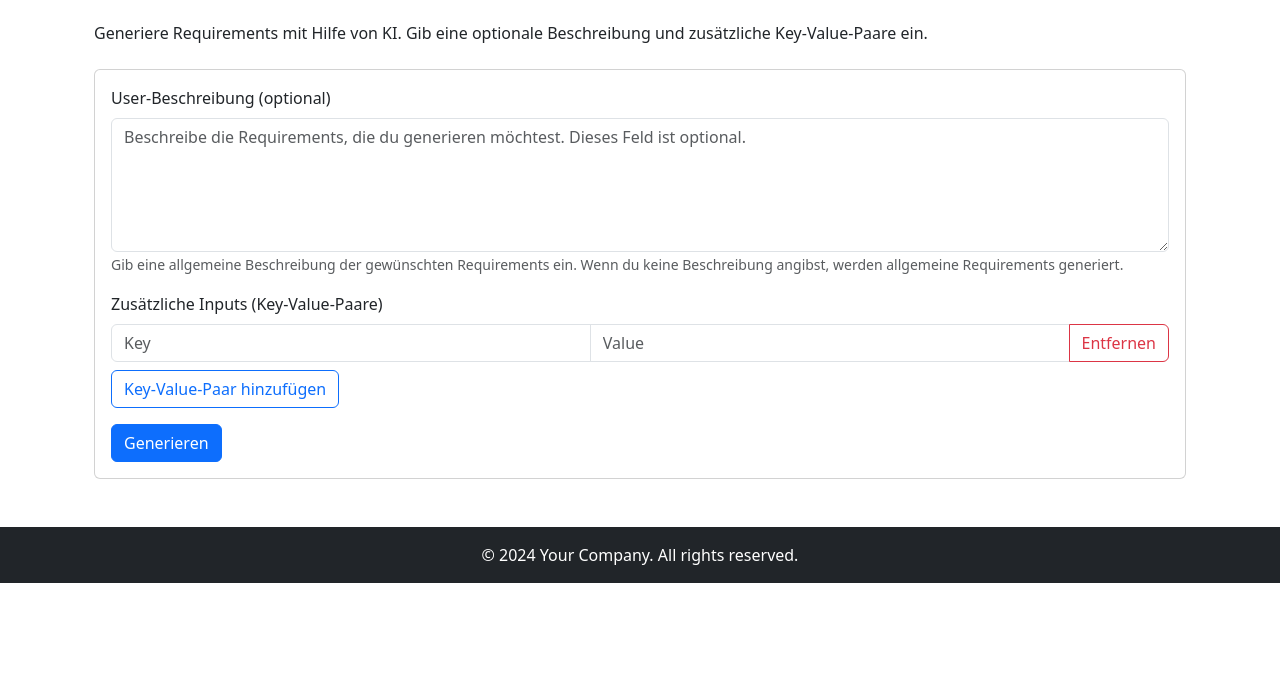
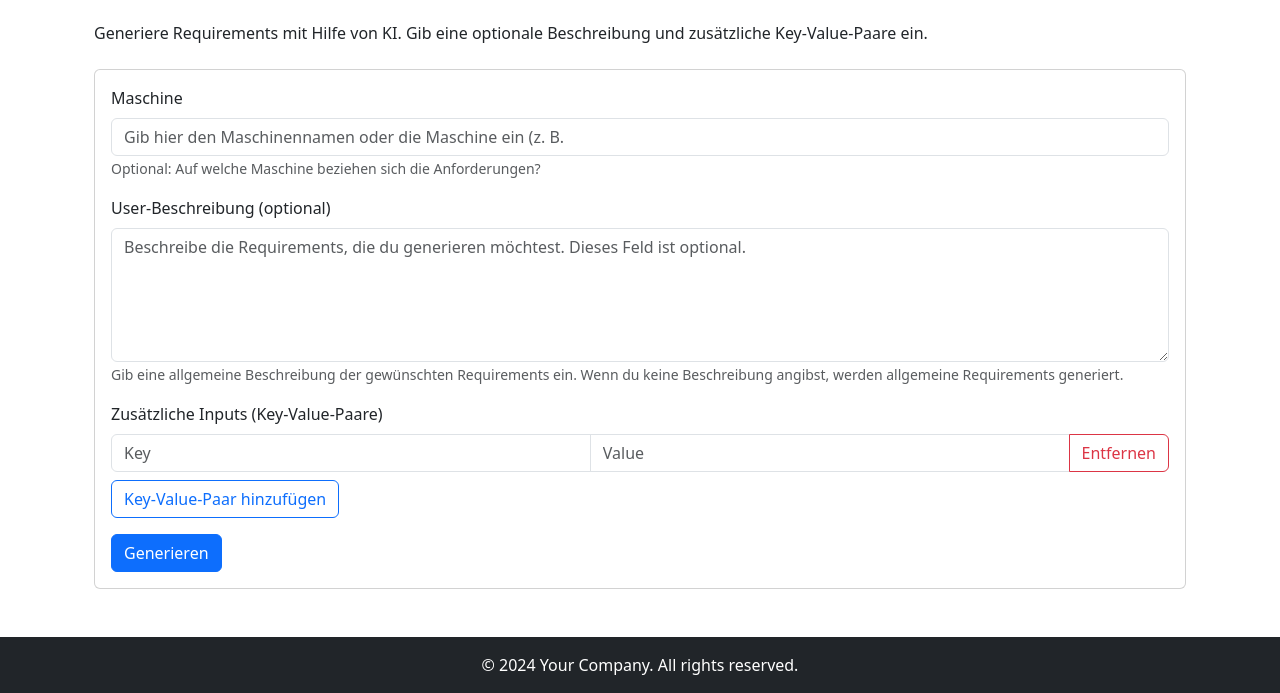
Before and after one commit to Aliwes1999/Interface_for_MBSE_Models, a Flask app: template app/templates/agent/agent.html in a window 1280 px wide. Shown: the part 249-942 px from the top of the page. Before the commit the page ends 832 px from the top, so only its background shows below. Run offline with Flask 3, Linux system fonts and the light colour scheme; the template is opened without the code that fills it, so the values that code supplies are empty.

Commit message:
Add machine input field and update user description handling in agent form

```diff
--- a/app/templates/agent/agent.html
+++ b/app/templates/agent/agent.html
@@ -20,9 +20,19 @@ endblock %} {% block content %}
     <div class="card-body">
       <form id="agent-form">
         <div class="mb-3">
-          <label for="user_description" class="form-label"
-            >User-Beschreibung (optional)</label
-          >
+          <label for="maschine" class="form-label">Maschine</label>
+          <input
+            type="text"
+            class="form-control"
+            id="maschine"
+            name="maschine"
+            placeholder="Gib hier den Maschinennamen oder die Maschine ein (z. B. "Maschine A")."
+          />
+          <small class="form-text text-muted">Optional: Auf welche Maschine beziehen sich die Anforderungen?</small>
+        </div>
+
+        <div class="mb-3">
+          <label for="user_description" class="form-label">User-Beschreibung (optional)</label>
           <textarea
             class="form-control"
             id="user_description"
@@ -30,11 +40,7 @@ endblock %} {% block content %}
             rows="5"
             placeholder="Beschreibe die Requirements, die du generieren möchtest. Dieses Feld ist optional."
           ></textarea>
-          <small class="form-text text-muted"
-            >Gib eine allgemeine Beschreibung der gewünschten Requirements ein.
-            Wenn du keine Beschreibung angibst, werden allgemeine Requirements
-            generiert.</small
-          >
+          <small class="form-text text-muted">Gib eine allgemeine Beschreibung der gewünschten Requirements ein. Wenn du keine Beschreibung angibst, werden allgemeine Requirements generiert.</small>
         </div>
 
         <div class="mb-3">
@@ -116,11 +122,12 @@ endblock %} {% block content %}
       spinner.classList.remove("d-none");
       messageDiv.classList.add("d-none");
 
-      // Collect form data
-      const formData = new FormData(e.target);
-      const userDescription = formData.get("user_description") || "";
+  // Collect form data
+  const formData = new FormData(e.target);
+  const maschine = formData.get("maschine") || "";
+  const userDescription = formData.get("user_description") || "";
 
-      // Collect key-value pairs as array
+  // Collect key-value pairs as array
       const keys = formData.getAll("key[]");
       const values = formData.getAll("value[]");
       const inputs = [];
@@ -134,9 +141,20 @@ endblock %} {% block content %}
         }
       });
 
-      // Prepare request data
+      // Combine all user inputs into the prompt content that will be sent to the AI.
+      // The AI client expects a `user_description` string and an `inputs` dict.
+      // We include the Maschine and the Beschreibung in the user_description so
+      // that the prompt contains everything the user entered.
+      let combinedDescription = "";
+      if (maschine && maschine.trim()) {
+        combinedDescription += `Maschine: ${maschine.trim()}\n`;
+      }
+      if (userDescription && userDescription.trim()) {
+        combinedDescription += `Beschreibung: ${userDescription.trim()}\n`;
+      }
+
       const data = {
-        user_description: userDescription,
+        user_description: combinedDescription || null,
         inputs: inputs,
       };
 
```
